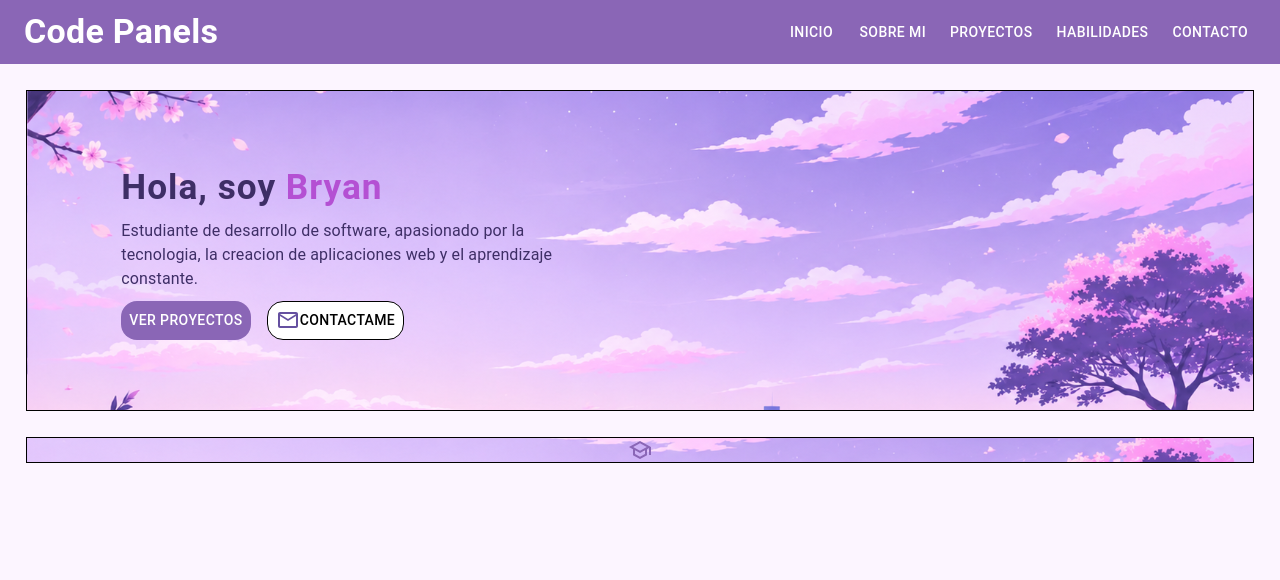
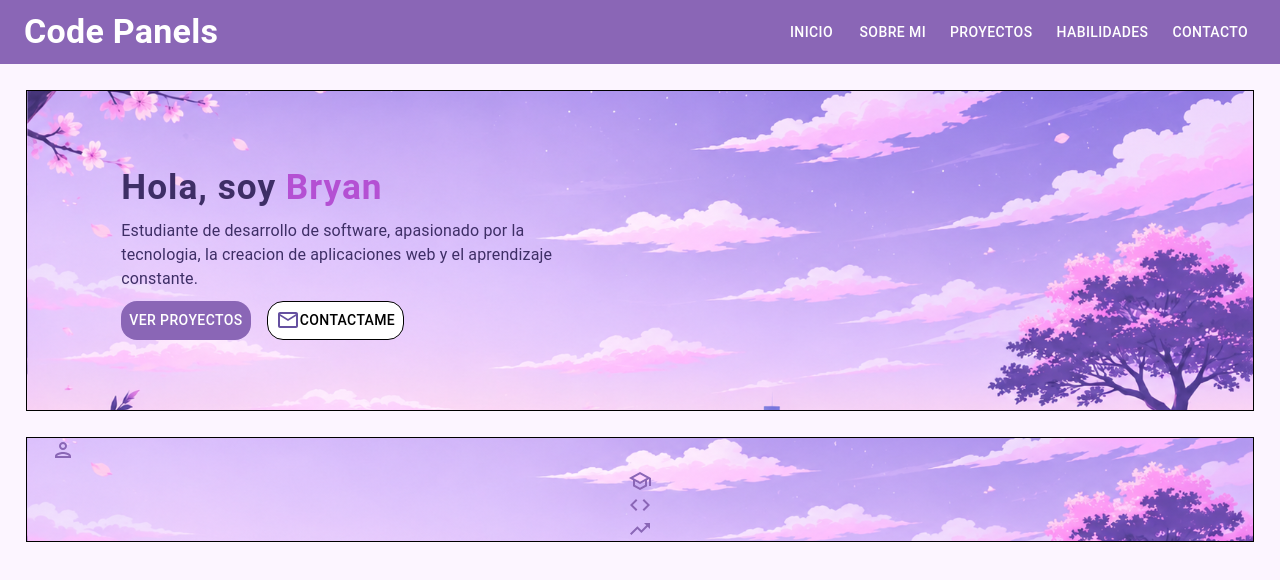
Before and after one commit to Bryan-pe/code-panels, a React (Vite) app: page / in a window 1280 px wide. Shown: the top 580 px of the page. Built offline with nearby package versions, Linux system fonts and the light colour scheme.

Commit message:
aun mas avance

```diff
--- a/src/components/SobreMi.jsx
+++ b/src/components/SobreMi.jsx
@@ -2,22 +2,35 @@ import {Box, Button, Typography, Container} from "@mui/material"
 import SchoolOutlinedIcon from '@mui/icons-material/SchoolOutlined';
 import CodeOutlinedIcon from '@mui/icons-material/CodeOutlined';
 import TrendingUpOutlinedIcon from '@mui/icons-material/TrendingUpOutlined';
+import PersonOutlinedIcon from '@mui/icons-material/PersonOutlined';
 
 function Navbar(){
     return(
         <Box sx={{padding:'2% 2% 0 2%'}}>
             <Container maxWidth='xl' sx={{backgroundImage:"url('/banner.png')", backgroundSize:'cover', backgroundPosition:'center', width:'100%', height:'auto', padding:0, border:'solid 1px black'}}>
-                <Box>
-                    <Typography></Typography>
-                    <Typography></Typography>
+                <Box sx={{justifyContent:'center', alignItems:'center'}}>
+                    <Typography sx={{color:'#3e2e66', fontWeight:'bold'}}>
+                        <PersonOutlinedIcon sx={{color:'#8a66b6'}}/>
+
+                    </Typography>
+                    <Typography sx={{color:'#3e2e66'}}></Typography>
                 </Box>
                 <Box>
                     <Box sx={{display:"flex", justifyContent:'center', alignItems:'center'}}>
                         <SchoolOutlinedIcon sx={{color:'#8a66b6'}}/>
-                        <Typography></Typography>
-                        <Typography></Typography>
+                        <Typography sx={{color:'#3e2e66', fontWeight:'bold'}}></Typography>
+                        <Typography sx={{color:'#3e2e66'}}></Typography>
                     </Box>
-
+                    <Box sx={{display:"flex", justifyContent:'center', alignItems:'center'}}>
+                        <CodeOutlinedIcon sx={{color:'#8a66b6'}}/>
+                        <Typography sx={{color:'#3e2e66', fontWeight:'bold'}}></Typography>
+                        <Typography sx={{color:'#3e2e66'}}></Typography>
+                    </Box>
+                    <Box sx={{display:"flex", justifyContent:'center', alignItems:'center'}}>
+                        <TrendingUpOutlinedIcon sx={{color:'#8a66b6'}}/>
+                        <Typography sx={{color:'#3e2e66', fontWeight:'bold'}}></Typography>
+                        <Typography sx={{color:'#3e2e66'}}></Typography>
+                    </Box>
                 </Box>
             </Container>
         </Box>
```
